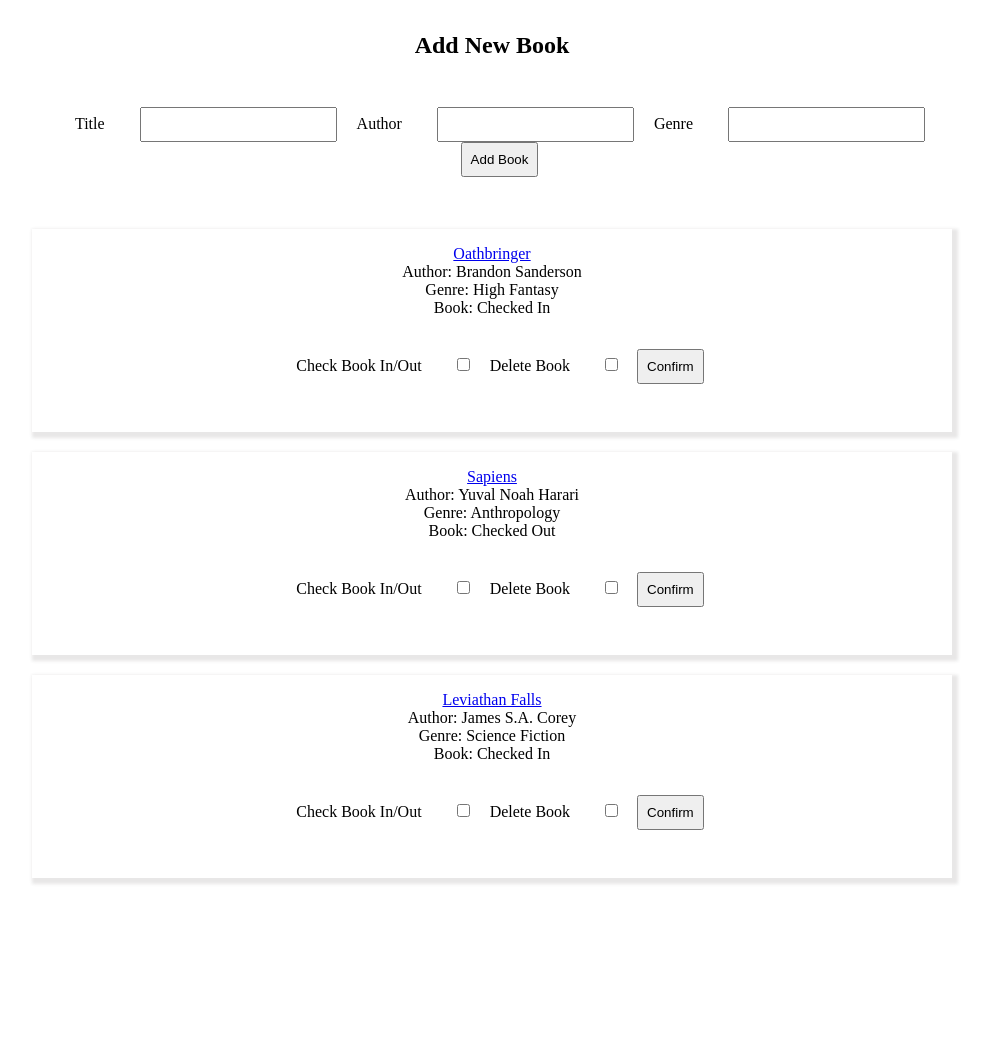
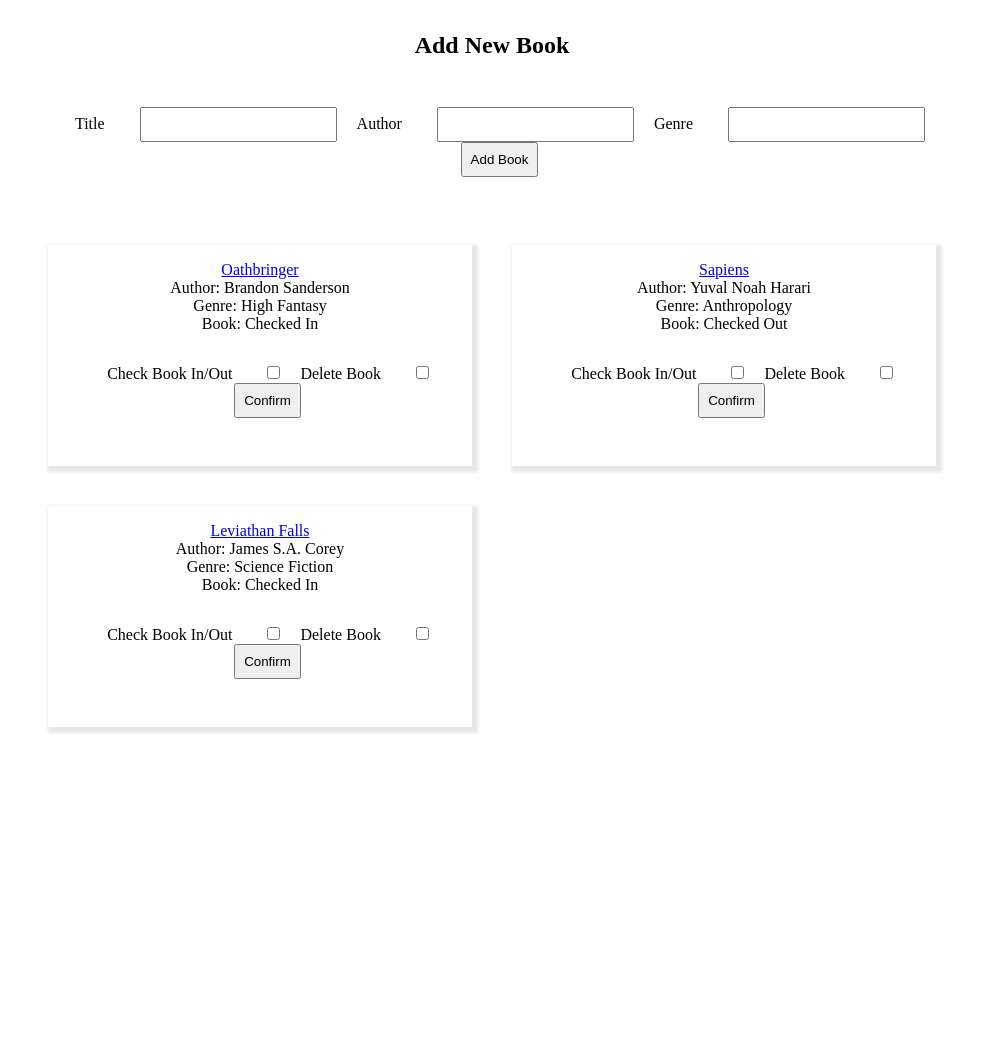
Before and after one commit to mathiaskerr/Book-List, a Flask app: page /books in a window 1280 px wide. Shown: the part 101-1159 px from the top of the page, without its empty margins (148-1137 px from the left). After the commit the page ends 834 px from the top, so only its background shows below. Run offline with Flask 2, Linux system fonts and the light colour scheme.

Commit message:
phil helped with some css

```diff
--- a/static/style.css
+++ b/static/style.css
@@ -23,12 +23,19 @@ main{
 }
 
 #books {
+    /* border: 1px  rgba(0, 0, 0, 0.714);
+    margin: 20px;
+    padding: 0px;
+    box-shadow: 3px 3px 3px 3px rgba(201, 199, 199, 0.431); */
+    display: grid;
+    grid-template-columns: 50% 50%;
+}
+#book{
     border: 1px  rgba(0, 0, 0, 0.714);
     margin: 20px;
     padding: 0px;
     box-shadow: 3px 3px 3px 3px rgba(201, 199, 199, 0.431);
 }
-
 input {
     padding: 8px;
     margin-left: 15px;
--- a/templates/index.html
+++ b/templates/index.html
@@ -16,8 +16,9 @@
             <input type="submit" value="Add Book">
         </form>
         </div>
+        <div id = books>
         {%for book in book_list%}
-        <div id = "books">
+        <div id = book>
             <p>
                 <a href= "books/{{loop.index-1}}">{{book.title}}</a><br>
                 Author: {{book.author}}<br>
@@ -37,6 +38,7 @@
             </p>
         </div>
         {% endfor %}
+    </div>
     </main>
 </body>
 </html>
```
